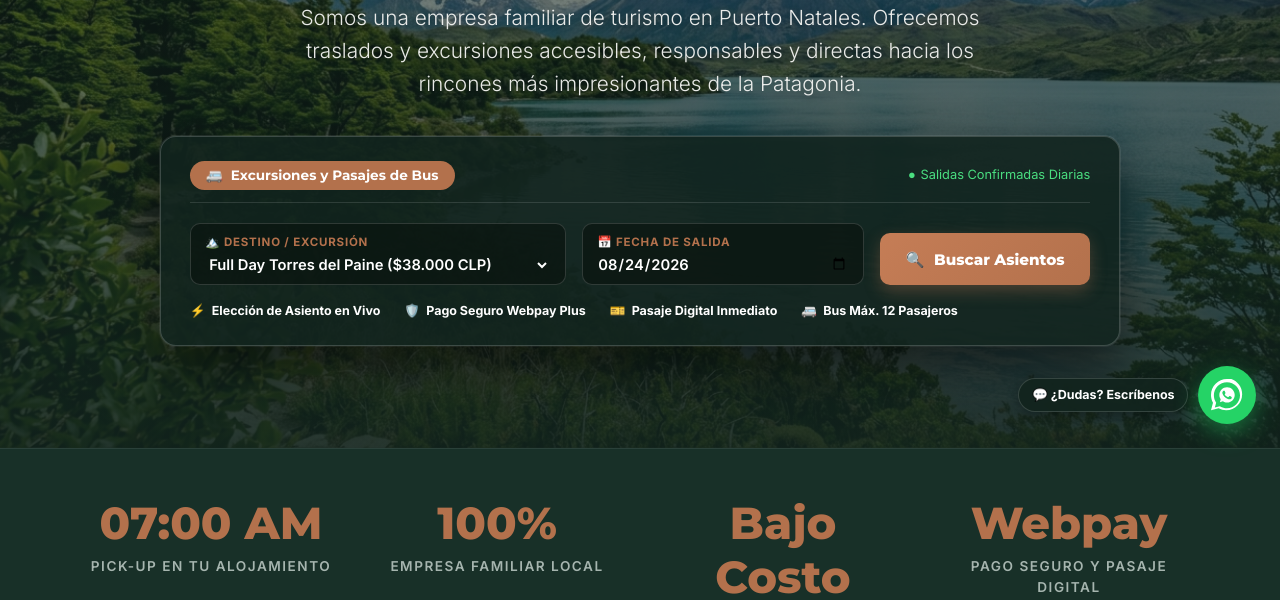
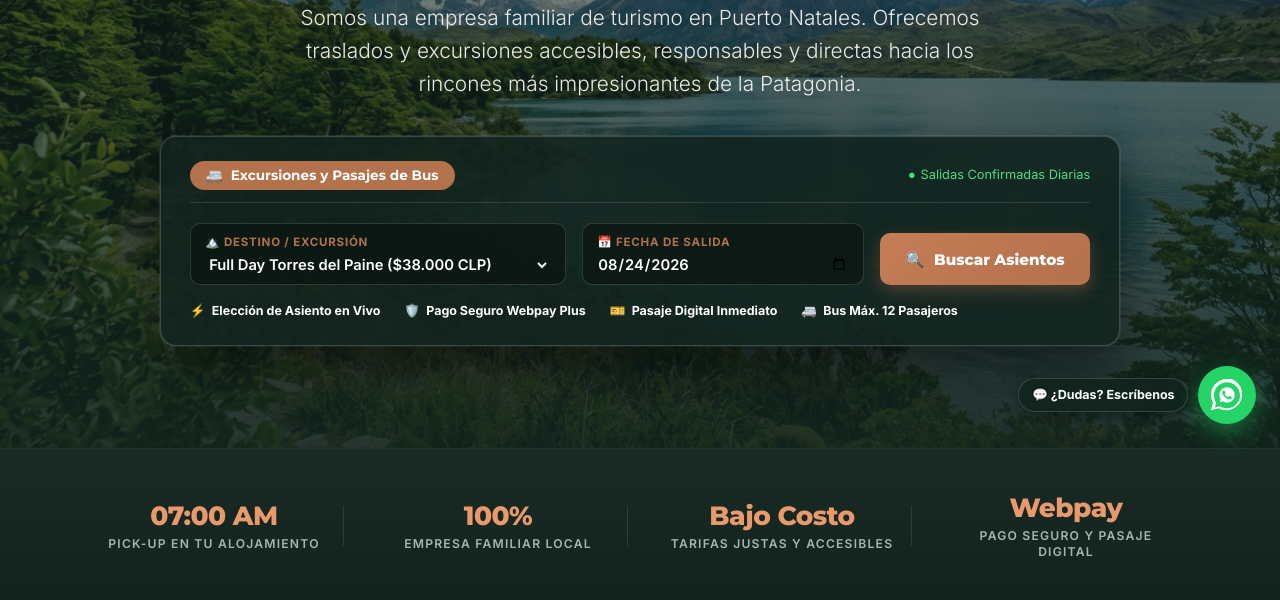
Before and after one commit to fhranco/travesia-paine, a website: page index.html in a window 1280 px wide. Shown: the part 352-952 px from the top of the page. Drawn offline with Linux system fonts and the light colour scheme.

Commit message:
fix: Rediseño visual de franja de estadísticas y mejoras en interfaz

```diff
--- a/public/styles.css
+++ b/public/styles.css
@@ -669,32 +669,67 @@ nav a.active::after {
 
 /* Stats Ribbon */
 .stats-ribbon {
-    background-color: var(--color-bg-surface);
-    border-top: 1px solid var(--color-border);
-    border-bottom: 1px solid var(--color-border);
-    padding: 3rem 0;
+    background: linear-gradient(180deg, rgba(26, 44, 38, 0.95) 0%, rgba(18, 33, 28, 0.98) 100%);
+    border-top: 1px solid rgba(255, 255, 255, 0.08);
+    border-bottom: 1px solid rgba(255, 255, 255, 0.08);
+    padding: 2.2rem 0;
 }
 
 .stats-grid {
     display: grid;
-    grid-template-columns: repeat(auto-fit, minmax(200px, 1fr));
-    gap: 2rem;
+    grid-template-columns: repeat(4, 1fr);
+    gap: 1.5rem;
     text-align: center;
+    align-items: center;
+}
+
+.stat-item {
+    display: flex;
+    flex-direction: column;
+    align-items: center;
+    justify-content: center;
+    padding: 0.5rem 1rem;
+    position: relative;
+}
+
+.stat-item:not(:last-child)::after {
+    content: '';
+    position: absolute;
+    right: 0;
+    top: 20%;
+    height: 60%;
+    width: 1px;
+    background: rgba(255, 255, 255, 0.1);
 }
 
 .stat-item h3 {
-    font-size: 2.8rem;
+    font-size: 1.65rem;
     font-weight: 800;
-    color: var(--color-accent);
-    margin-bottom: 0.3rem;
+    color: #E89A6C;
+    margin-bottom: 0.25rem;
+    line-height: 1.2;
+    white-space: nowrap;
+    letter-spacing: -0.5px;
 }
 
 .stat-item p {
-    font-size: 0.85rem;
+    font-size: 0.76rem;
     text-transform: uppercase;
-    letter-spacing: 1.5px;
+    letter-spacing: 1.2px;
     color: var(--color-text-muted);
     font-weight: 600;
+    line-height: 1.3;
+    margin: 0;
+}
+
+@media (max-width: 860px) {
+    .stats-grid {
+        grid-template-columns: repeat(2, 1fr);
+        gap: 1.8rem;
+    }
+    .stat-item:not(:last-child)::after {
+        display: none;
+    }
 }
 
 /* Card Grids */
--- a/styles.css
+++ b/styles.css
@@ -669,32 +669,67 @@ nav a.active::after {
 
 /* Stats Ribbon */
 .stats-ribbon {
-    background-color: var(--color-bg-surface);
-    border-top: 1px solid var(--color-border);
-    border-bottom: 1px solid var(--color-border);
-    padding: 3rem 0;
+    background: linear-gradient(180deg, rgba(26, 44, 38, 0.95) 0%, rgba(18, 33, 28, 0.98) 100%);
+    border-top: 1px solid rgba(255, 255, 255, 0.08);
+    border-bottom: 1px solid rgba(255, 255, 255, 0.08);
+    padding: 2.2rem 0;
 }
 
 .stats-grid {
     display: grid;
-    grid-template-columns: repeat(auto-fit, minmax(200px, 1fr));
-    gap: 2rem;
+    grid-template-columns: repeat(4, 1fr);
+    gap: 1.5rem;
     text-align: center;
+    align-items: center;
+}
+
+.stat-item {
+    display: flex;
+    flex-direction: column;
+    align-items: center;
+    justify-content: center;
+    padding: 0.5rem 1rem;
+    position: relative;
+}
+
+.stat-item:not(:last-child)::after {
+    content: '';
+    position: absolute;
+    right: 0;
+    top: 20%;
+    height: 60%;
+    width: 1px;
+    background: rgba(255, 255, 255, 0.1);
 }
 
 .stat-item h3 {
-    font-size: 2.8rem;
+    font-size: 1.65rem;
     font-weight: 800;
-    color: var(--color-accent);
-    margin-bottom: 0.3rem;
+    color: #E89A6C;
+    margin-bottom: 0.25rem;
+    line-height: 1.2;
+    white-space: nowrap;
+    letter-spacing: -0.5px;
 }
 
 .stat-item p {
-    font-size: 0.85rem;
+    font-size: 0.76rem;
     text-transform: uppercase;
-    letter-spacing: 1.5px;
+    letter-spacing: 1.2px;
     color: var(--color-text-muted);
     font-weight: 600;
+    line-height: 1.3;
+    margin: 0;
+}
+
+@media (max-width: 860px) {
+    .stats-grid {
+        grid-template-columns: repeat(2, 1fr);
+        gap: 1.8rem;
+    }
+    .stat-item:not(:last-child)::after {
+        display: none;
+    }
 }
 
 /* Card Grids */
```
